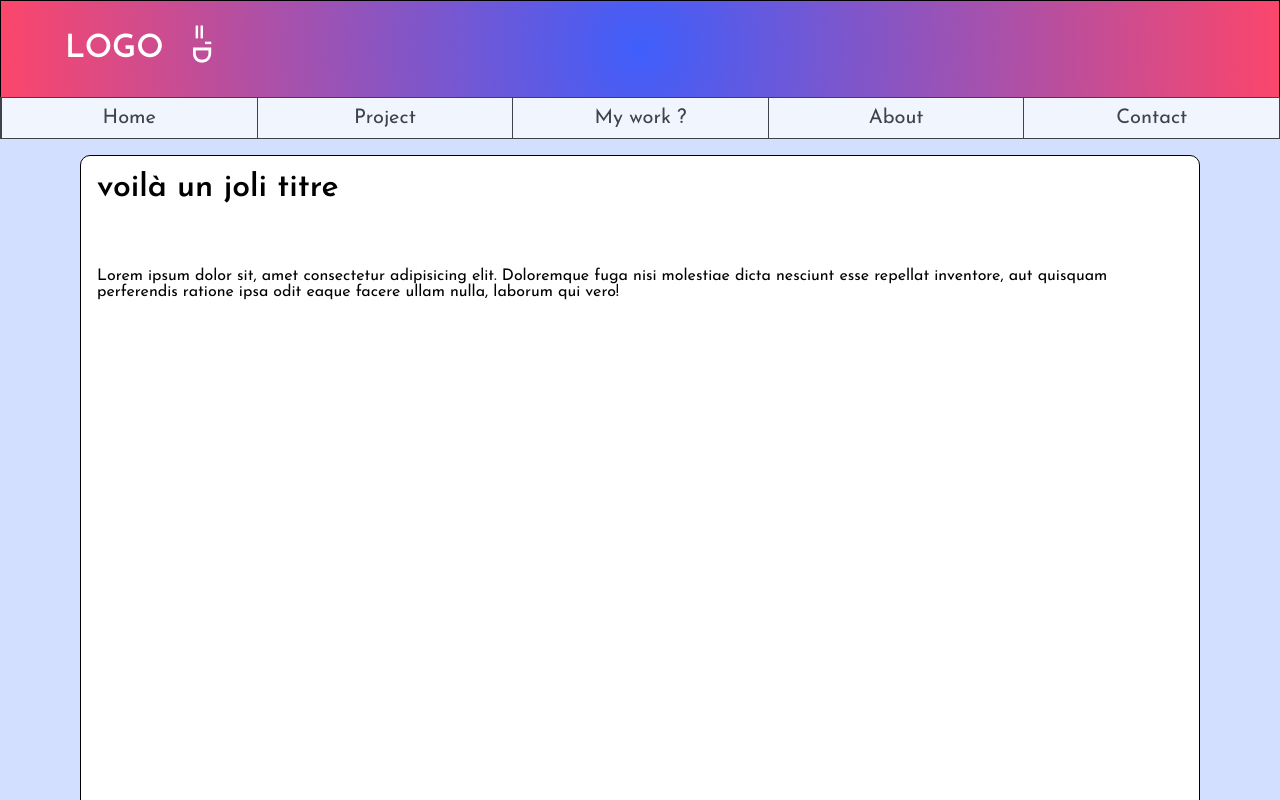
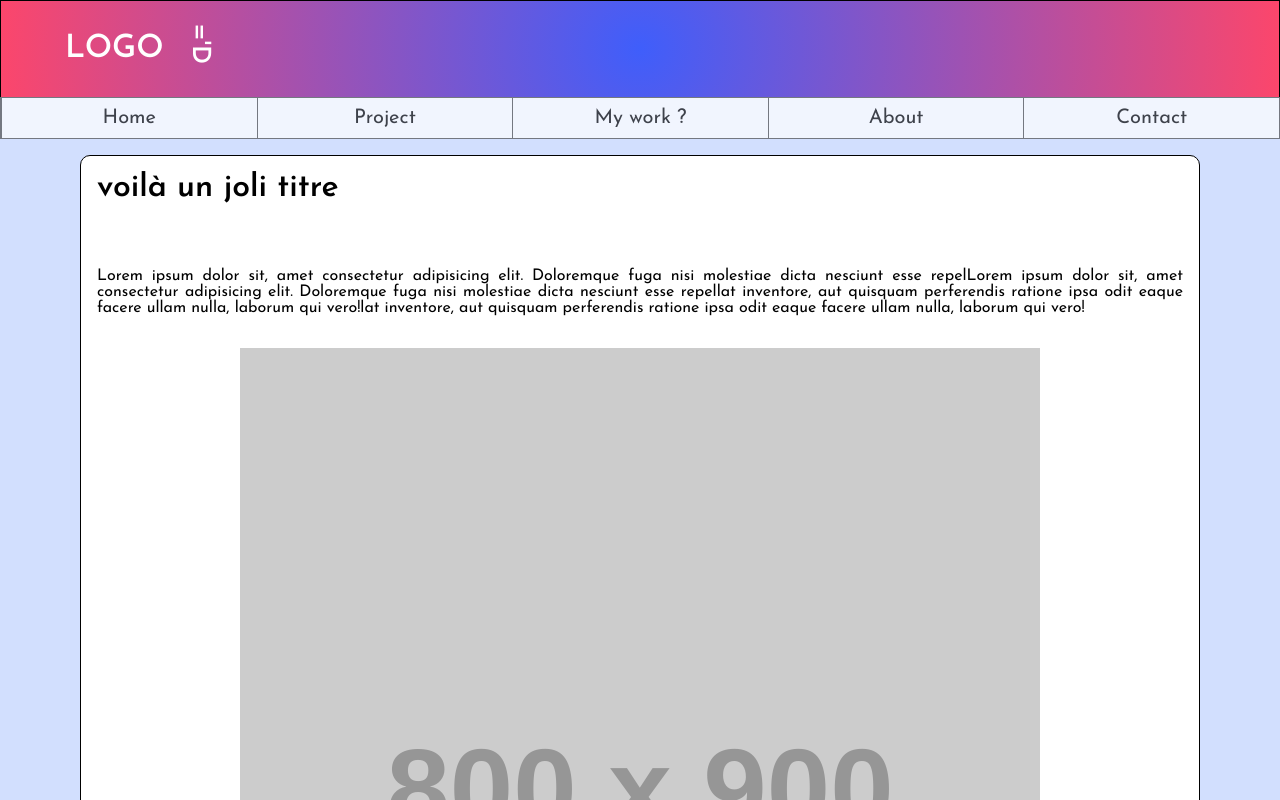
Before and after one commit to Anthonoir576/Projet-03_Grafikart-javaScript, a website: page index.html in a window 1280 px wide. Shown: the top 800 px of the page. Drawn offline with Linux system fonts and the light colour scheme; placeholder pictures from the web are drawn by us.

Commit message:
rajout html pour exemple propre

```diff
--- a/index.html
+++ b/index.html
@@ -35,8 +35,11 @@
             <article>
 
                 <h2>voilà un joli titre</h2>
-                <p>Lorem ipsum dolor sit, amet consectetur adipisicing elit. Doloremque fuga nisi molestiae dicta nesciunt esse repellat inventore, aut quisquam perferendis ratione ipsa odit eaque facere ullam nulla, laborum qui vero!</p>
-
+                <p>Lorem ipsum dolor sit, amet consectetur adipisicing elit. Doloremque fuga nisi molestiae dicta nesciunt esse repelLorem ipsum dolor sit, amet consectetur adipisicing elit. Doloremque fuga nisi molestiae dicta nesciunt esse repellat inventore, aut quisquam perferendis ratione ipsa odit eaque facere ullam nulla, laborum qui vero!lat inventore, aut quisquam perferendis ratione ipsa odit eaque facere ullam nulla, laborum qui vero!</p>
+                <figure>
+                    <img src="https://via.placeholder.com/800x900" alt="fake picture" />
+                </figure>
+                <p>Lorem ipsum dolor sit, amet consectetur adipisicing elit. Doloremque fuga nisi molestiae dicta nesciunt eLorem ipsum dolor sit, amet consectetur adipisicing elit. Doloremque fuga nisi molestiae dicta nesciunt esse repellat inventore, aut quisquam perferendis ratione ipsa odit eaque facere ullam nulla, laborum qui vero!Lorem ipsum dolor sit, amet consectetur adipisicing elit. Doloremque fuga nisi molestiae dicta nesciunt esse repellat inventore, aut quisquam perferendis ratione ipsa odit eaque facere ullam nulla, laborum qui vero!Lorem ipsum dolor sit, amet consectetur adipisicing elit. Doloremque fuga nisi molestiae dicta nesciunt esse repellat inventore, aut quisquam perferendis ratione ipsa odit eaque facere ullam nulla, laborum qui vero!Lorem ipsum dolor sit, amet consectetur adipisicing elit. Doloremque fuga nisi molestiae dicta nesciunt esse repellat inventore, aut quisquam perferendis ratione ipsa odit eaque facere ullam nulla, laborum qui vero!sse repellat inventore, aut quisquam perferendis ratione ipsa odit eaque facere ullam nulla, laborum qui vero!</p>
 
             </article>
 
--- a/source/sass/main.scss
+++ b/source/sass/main.scss
@@ -48,7 +48,7 @@ nav {
 
     display: flex;
     justify-content: space-around;
-    border: 1px solid black;
+    border: 1px solid rgba(0, 0, 0, 0.699);
     background-color: white;
     padding: 0px;
     margin: 0em;
@@ -62,7 +62,7 @@ nav {
         color: inherit;
         text-decoration: inherit;
         padding: 10px 0;
-        border-left: 1px solid black;
+        border-left: 1px solid rgba(0, 0, 0, 0.699);
 
         width: 20vw;
         font-size: 20px;
@@ -88,10 +88,23 @@ article {
 
     height: 4500px;
 
+    & :nth-child(3) {
+
+        text-align: center;
+        margin: 2em 0;
+
+    }
+
     & h2 {
 
         margin-bottom: 2em;
         font-size: 2rem;
+
+    }
+
+    & p {
+
+        text-align: justify;
 
     }
 
```
Also changed, not shown: source/css/style.css, 1 other file.
